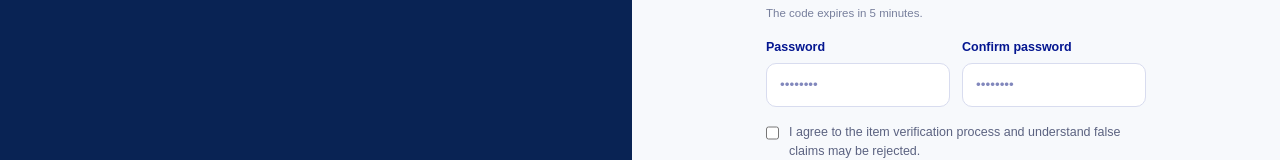
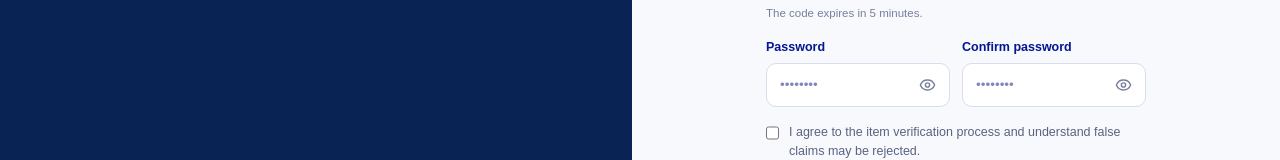
Before and after one commit to MrKabado/Lost-and-Found-Management-System, a React (Vite) app in the folder frontend/: page /register in a window 1280 px wide. Shown: the part 476-636 px from the top of the page. Built offline with nearby package versions, Linux system fonts and the light colour scheme.

Commit message:
feat: passwords show toggle

```diff
--- a/frontend/src/auth/client/ForgotPassword.tsx
+++ b/frontend/src/auth/client/ForgotPassword.tsx
@@ -1,6 +1,6 @@
 import { useState } from "react"
 import { Link, useNavigate } from "react-router"
-import { ArrowLeft, KeyRound, Mail, ShieldCheck } from "lucide-react"
+import { ArrowLeft, Eye, EyeOff, KeyRound, Mail, ShieldCheck } from "lucide-react"
 import { toast } from "sonner"
 import { api } from "@/lib/api"
 import { getApiError } from "@/lib/client"
@@ -12,6 +12,8 @@ export default function ForgotPassword() {
   const [form, setForm] = useState({ email: "", otp: "", password: "", confirmPassword: "" })
   const [isSendingOtp, setIsSendingOtp] = useState(false)
   const [isResetting, setIsResetting] = useState(false)
+  const [showPassword, setShowPassword] = useState(false)
+  const [showConfirmPassword, setShowConfirmPassword] = useState(false)
   const [error, setError] = useState("")
 
   const handleChange = (event: React.ChangeEvent<HTMLInputElement>) => {
@@ -117,11 +119,21 @@ export default function ForgotPassword() {
           <div className="mb-4 grid grid-cols-1 gap-3 sm:grid-cols-2">
             <div>
               <label htmlFor="password" className="mb-1.5 block text-[12.5px] font-semibold text-[#041690]">New password</label>
-              <input id="password" name="password" type="password" value={form.password} onChange={handleChange} placeholder="At least 8 characters" minLength={8} required className="w-full rounded-lg border border-[#D8DCEF] bg-white px-[13px] py-[11px] text-[13.5px] text-[#031079] outline-none focus:border-[#F5C518] focus:ring-4 focus:ring-[#F5C518]/15" />
+              <div className="relative">
+                <input id="password" name="password" type={showPassword ? "text" : "password"} value={form.password} onChange={handleChange} placeholder="At least 8 characters" minLength={8} required className="w-full rounded-lg border border-[#D8DCEF] bg-white px-[13px] py-[11px] pr-10 text-[13.5px] text-[#031079] outline-none focus:border-[#F5C518] focus:ring-4 focus:ring-[#F5C518]/15" />
+                <button type="button" onClick={() => setShowPassword((visible) => !visible)} aria-label={showPassword ? "Hide password" : "Show password"} title={showPassword ? "Hide password" : "Show password"} className="absolute right-2 top-1/2 -translate-y-1/2 rounded-md p-1.5 text-[#777F9C] transition hover:bg-[#F7F9FC] hover:text-[#031079]">
+                  {showPassword ? <EyeOff size={17} /> : <Eye size={17} />}
+                </button>
+              </div>
             </div>
             <div>
               <label htmlFor="confirmPassword" className="mb-1.5 block text-[12.5px] font-semibold text-[#041690]">Confirm password</label>
-              <input id="confirmPassword" name="confirmPassword" type="password" value={form.confirmPassword} onChange={handleChange} placeholder="Repeat password" required className="w-full rounded-lg border border-[#D8DCEF] bg-white px-[13px] py-[11px] text-[13.5px] text-[#031079] outline-none focus:border-[#F5C518] focus:ring-4 focus:ring-[#F5C518]/15" />
+              <div className="relative">
+                <input id="confirmPassword" name="confirmPassword" type={showConfirmPassword ? "text" : "password"} value={form.confirmPassword} onChange={handleChange} placeholder="Repeat password" required className="w-full rounded-lg border border-[#D8DCEF] bg-white px-[13px] py-[11px] pr-10 text-[13.5px] text-[#031079] outline-none focus:border-[#F5C518] focus:ring-4 focus:ring-[#F5C518]/15" />
+                <button type="button" onClick={() => setShowConfirmPassword((visible) => !visible)} aria-label={showConfirmPassword ? "Hide confirmation password" : "Show confirmation password"} title={showConfirmPassword ? "Hide confirmation password" : "Show confirmation password"} className="absolute right-2 top-1/2 -translate-y-1/2 rounded-md p-1.5 text-[#777F9C] transition hover:bg-[#F7F9FC] hover:text-[#031079]">
+                  {showConfirmPassword ? <EyeOff size={17} /> : <Eye size={17} />}
+                </button>
+              </div>
             </div>
           </div>
 
--- a/frontend/src/auth/client/LoginClient.tsx
+++ b/frontend/src/auth/client/LoginClient.tsx
@@ -1,5 +1,6 @@
 import { useState } from "react"
 import { Link, useNavigate } from "react-router"
+import { Eye, EyeOff } from "lucide-react"
 import { useAuth } from "@/auth/useAuth"
 import { toast } from "sonner"
 import AuthBrandClient from "./AuthBrandClient"
@@ -10,6 +11,7 @@ export default function LoginClient() {
   const { login } = useAuth()
   const [email, setEmail] = useState("")
   const [password, setPassword] = useState("")
+  const [showPassword, setShowPassword] = useState(false)
   const [rememberMe, setRememberMe] = useState(false)
   const [error, setError] = useState("")
   const [isSubmitting, setIsSubmitting] = useState(false)
@@ -86,15 +88,26 @@ export default function LoginClient() {
               Password
             </label>
 
+            <div className="relative">
               <input
                 id="password"
-              type="password"
+                type={showPassword ? "text" : "password"}
                 value={password}
                 onChange={(e) => setPassword(e.target.value)}
                 placeholder="••••••••"
                 required
-              className="w-full rounded-lg border border-[#D8DCEF] bg-white px-[13px] py-[11px] text-[13.5px] text-[#031079] outline-none focus:border-[#F5C518] focus:ring-4 focus:ring-[#F5C518]/15"
+                className="w-full rounded-lg border border-[#D8DCEF] bg-white px-[13px] py-[11px] pr-10 text-[13.5px] text-[#031079] outline-none focus:border-[#F5C518] focus:ring-4 focus:ring-[#F5C518]/15"
               />
+              <button
+                type="button"
+                onClick={() => setShowPassword((visible) => !visible)}
+                aria-label={showPassword ? "Hide password" : "Show password"}
+                title={showPassword ? "Hide password" : "Show password"}
+                className="absolute right-2 top-1/2 -translate-y-1/2 rounded-md p-1.5 text-[#777F9C] transition hover:bg-[#F7F9FC] hover:text-[#031079]"
+              >
+                {showPassword ? <EyeOff size={17} /> : <Eye size={17} />}
+              </button>
+            </div>
           </div>
 
           <div className="mb-5 flex items-center justify-between text-[12.5px] text-[#5B6280]">
--- a/frontend/src/auth/client/RegisterClient.tsx
+++ b/frontend/src/auth/client/RegisterClient.tsx
@@ -1,5 +1,6 @@
 import { useState } from "react"
 import { Link, useNavigate } from "react-router"
+import { Eye, EyeOff } from "lucide-react"
 import { useAuth } from "@/auth/useAuth"
 import { api } from "@/lib/api"
 import { getApiError } from "@/lib/client"
@@ -22,6 +23,8 @@ export default function RegisterClient() {
   const [error, setError] = useState("")
   const [isSubmitting, setIsSubmitting] = useState(false)
   const [isSendingOtp, setIsSendingOtp] = useState(false)
+  const [showPassword, setShowPassword] = useState(false)
+  const [showConfirmPassword, setShowConfirmPassword] = useState(false)
 
   const handleChange = (e: React.ChangeEvent<HTMLInputElement>) => {
     const { name, value, type, checked } = e.target
@@ -208,17 +211,28 @@ export default function RegisterClient() {
                 Password
               </label>
 
+              <div className="relative">
                 <input
                   id="password"
                   name="password"
-                type="password"
+                  type={showPassword ? "text" : "password"}
                   value={form.password}
                   onChange={handleChange}
                   placeholder="••••••••"
                   minLength={8}
                   required
-                className="w-full rounded-lg border border-[#D8DCEF] bg-white px-[13px] py-[11px] text-[13.5px] text-[#031079] outline-none focus:border-[#F5C518] focus:ring-4 focus:ring-[#F5C518]/15"
+                  className="w-full rounded-lg border border-[#D8DCEF] bg-white px-[13px] py-[11px] pr-10 text-[13.5px] text-[#031079] outline-none focus:border-[#F5C518] focus:ring-4 focus:ring-[#F5C518]/15"
                 />
+                <button
+                  type="button"
+                  onClick={() => setShowPassword((visible) => !visible)}
+                  aria-label={showPassword ? "Hide password" : "Show password"}
+                  title={showPassword ? "Hide password" : "Show password"}
+                  className="absolute right-2 top-1/2 -translate-y-1/2 rounded-md p-1.5 text-[#777F9C] transition hover:bg-[#F7F9FC] hover:text-[#031079]"
+                >
+                  {showPassword ? <EyeOff size={17} /> : <Eye size={17} />}
+                </button>
+              </div>
             </div>
 
             <div className="mb-4">
@@ -226,16 +240,27 @@ export default function RegisterClient() {
                 Confirm password
               </label>
 
+              <div className="relative">
                 <input
                   id="confirmPassword"
                   name="confirmPassword"
-                type="password"
+                  type={showConfirmPassword ? "text" : "password"}
                   value={form.confirmPassword}
                   onChange={handleChange}
                   placeholder="••••••••"
                   required
-                className="w-full rounded-lg border border-[#D8DCEF] bg-white px-[13px] py-[11px] text-[13.5px] text-[#031079] outline-none focus:border-[#F5C518] focus:ring-4 focus:ring-[#F5C518]/15"
+                  className="w-full rounded-lg border border-[#D8DCEF] bg-white px-[13px] py-[11px] pr-10 text-[13.5px] text-[#031079] outline-none focus:border-[#F5C518] focus:ring-4 focus:ring-[#F5C518]/15"
                 />
+                <button
+                  type="button"
+                  onClick={() => setShowConfirmPassword((visible) => !visible)}
+                  aria-label={showConfirmPassword ? "Hide confirmation password" : "Show confirmation password"}
+                  title={showConfirmPassword ? "Hide confirmation password" : "Show confirmation password"}
+                  className="absolute right-2 top-1/2 -translate-y-1/2 rounded-md p-1.5 text-[#777F9C] transition hover:bg-[#F7F9FC] hover:text-[#031079]"
+                >
+                  {showConfirmPassword ? <EyeOff size={17} /> : <Eye size={17} />}
+                </button>
+              </div>
             </div>
           </div>
 
```
Lines whose indentation alone changed are shown as unchanged.
